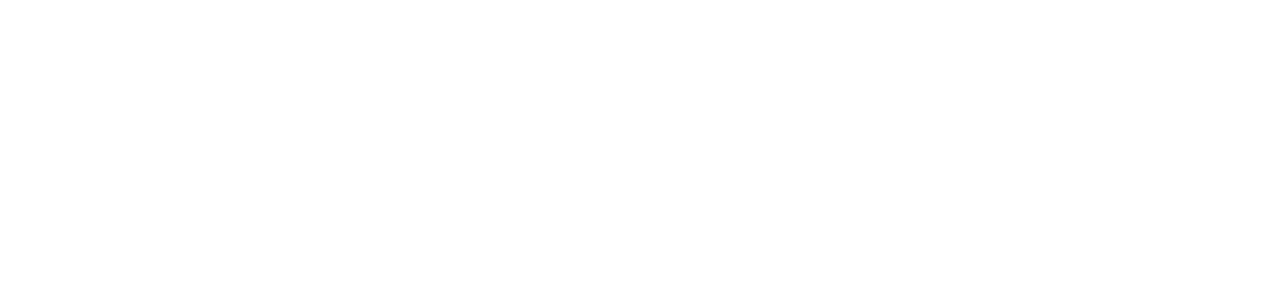
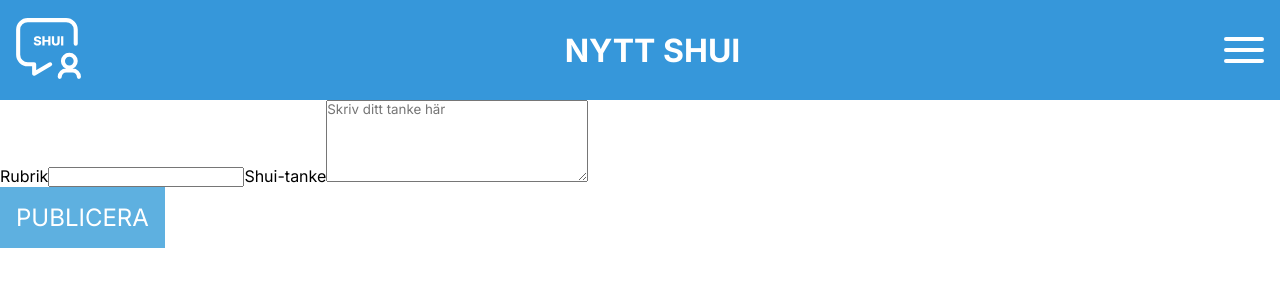
Before and after one commit to lammai442/shui-message-board-app, a React (Vite) app in the folder shui-frontend/: page /shuimessage in a window 1280 px wide. Before the commit this address had no page. Shown: the top 300 px of the page. Built offline with nearby package versions, Linux system fonts and the light colour scheme; sample sign-in values are in the browser's storage.

Commit message:
Added inputs field to shui message page

```diff
--- a/shui-frontend/src/App.jsx
+++ b/shui-frontend/src/App.jsx
@@ -5,6 +5,7 @@
 import ShowMsg from './components/ShowMsg/ShowMsg';
 import ProfilePage from './pages/ProfilePage/ProfilePage';
 import MessagePage from './pages/MessagePage/MessagePage';
+import ShuiMessagePage from './pages/ShuiMessagePage/ShuiMessagePage';
 
 function App() {
 	return (
@@ -16,6 +17,7 @@
 					<Route path='/' element={<HomePage />} />
 					<Route path='/profile' element={<ProfilePage />} />
 					<Route path='/messages' element={<MessagePage />} />
+					<Route path='/shuimessage' element={<ShuiMessagePage />} />
 				</Route>
 			</Routes>
 			<ShowMsg />
--- a/shui-frontend/src/components/Nav/Nav.jsx
+++ b/shui-frontend/src/components/Nav/Nav.jsx
@@ -5,6 +5,7 @@
 import { RiArrowRightSLine } from 'react-icons/ri';
 import shuiLogoBlackBold from '../../assets/logo/shui-logo-black-bold.svg';
 import shuiLogoGroupBlack from '../../assets//logo/shui-logo-group-black-bold.svg';
+import shuiLogoBlackWrite from '../../assets//logo/shui-logo-black-write.svg';
 import Button from '../Button/Button';
 
 function Nav({ openMenu, setOpenMenu }) {
@@ -20,9 +21,14 @@
 			route: '/',
 		},
 		{
-			title: 'Meddelanden',
-			subtitle: 'Överblick över dina meddelanden',
-			// Icon: CgProfile,
+			title: 'Nytt Shui',
+			subtitle: 'Sprid en ny tanke',
+			customIcon: shuiLogoBlackWrite,
+			route: '/shuimessage',
+		},
+		{
+			title: 'Dina Shui',
+			subtitle: 'Överblick över dina tankar',
 			customIcon: shuiLogoBlackBold,
 			route: '/messages',
 		},
--- a/shui-frontend/src/components/RegisterForm/RegisterForm.jsx
+++ b/shui-frontend/src/components/RegisterForm/RegisterForm.jsx
@@ -7,7 +7,7 @@
 import { registerApi } from '../../api/auth.js';
 import { generateNb } from '../../utils/generateNb.js';
 import { useMessageStore } from '../../stores/useMessageStore.js';
-import { validateUser } from '../../utils/validateUser.js';
+import { validateUser } from '../../utils/validators.js';
 import Button from '../Button/Button.jsx';
 
 function RegisterForm({ setLoginForm }) {
--- a/shui-frontend/src/pages/AuthPage/AuthPage.css
+++ b/shui-frontend/src/pages/AuthPage/AuthPage.css
@@ -1,13 +1,25 @@
 .auth__top-hero {
 	width: 100%;
-	height: 30vh;
 	background-color: var(--main-bg-color);
-	display: grid;
-	place-content: center;
+	display: flex;
+	flex-direction: column;
+	align-items: center;
+	padding: 1.5rem 0;
+	gap: 0.5rem;
 }
 
 .auth__hero-logo {
-	width: 200px;
+	width: 170px;
+}
+
+.auth__title,
+.auth__subtitle {
+	text-align: center;
+	color: var(--white-text-color);
+}
+
+.auth__subtitle {
+	font-size: var(--font-size-h4);
 }
 
 .auth__main-wrapper {
--- a/shui-frontend/src/pages/AuthPage/AuthPage.jsx
+++ b/shui-frontend/src/pages/AuthPage/AuthPage.jsx
@@ -14,6 +14,12 @@
 					alt='Image of logo'
 					className='auth__hero-logo'
 				/>
+				<section className='auth__text'>
+					<h1 className='auth__title'>Gör dina tankar synliga</h1>
+					<h2 className='auth__subtitle'>
+						Dela vad du tycker, följ vad andra tänker
+					</h2>
+				</section>
 			</section>
 			<main className='auth__main-wrapper'>
 				{loginForm ? (
--- a/shui-frontend/src/pages/HomePage/HomePage.jsx
+++ b/shui-frontend/src/pages/HomePage/HomePage.jsx
@@ -2,13 +2,18 @@
 import Header from '../../components/Header/Header';
 import './HomePage.css';
 import shuiLogoWhiteWrite from '../../assets/logo/shui-logo-white-write.svg';
+import { useNavigate } from 'react-router-dom';
 
 function HomePage() {
+	const navigate = useNavigate();
 	return (
 		<div>
 			<Header title={'HEM'} />
 			<main></main>
-			<Button className={'btn__shui-msg'} iconLeft={shuiLogoWhiteWrite}>
+			<Button
+				className={'btn__shui-msg'}
+				iconLeft={shuiLogoWhiteWrite}
+				onClick={() => navigate('/shuimessage')}>
 				Nytt Shui
 			</Button>
 		</div>
--- a/shui-frontend/src/pages/ProfilePage/ProfilePage.jsx
+++ b/shui-frontend/src/pages/ProfilePage/ProfilePage.jsx
@@ -6,7 +6,7 @@
 import { useMessageStore } from '../../stores/useMessageStore';
 import { generateNb } from '../../utils/generateNb';
 import FormField from '../../components/FormField/FormField';
-import { validateUser } from '../../utils/validateUser';
+import { validateUser } from '../../utils/validators';
 import { updateUserApi } from '../../api/auth';
 import Button from '../../components/Button/Button';
 
--- /dev/null
+++ b/shui-frontend/src/pages/ShuiMessagePage/ShuiMessagePage.css
@@ -0,0 +1,3 @@
+.form__shui-msg {
+	width: 100%;
+}
--- /dev/null
+++ b/shui-frontend/src/pages/ShuiMessagePage/ShuiMessagePage.jsx
@@ -0,0 +1,48 @@
+import './ShuiMessagePage.css';
+import Header from '../../components/Header/Header';
+import Button from '../../components/Button/Button';
+import FormField from '../../components/FormField/FormField';
+import { useRef } from 'react';
+import { validateMessage } from '../../utils/validators';
+
+function ShuiMessagePage() {
+	const titleRef = useRef();
+	const messageRef = useRef();
+
+	const handleSubmit = (e) => {
+		e.preventDefault();
+
+		const validMessage = validateMessage(
+			titleRef.current.value,
+			messageRef.current.value
+		);
+	};
+	return (
+		<div>
+			<Header title={'NYTT SHUI'} />
+			<main>
+				<form className='form__shui-msg' onSubmit={handleSubmit}>
+					<label>
+						Rubrik
+						<input type='text' required ref={titleRef} />
+					</label>
+					<label>
+						Shui-tanke
+						<textarea
+							type='text'
+							ref={messageRef}
+							rows='5'
+							cols='30'
+							required
+							placeholder='Skriv ditt tanke här'></textarea>{' '}
+					</label>
+					<Button className={'btn__form'} type={'submit'}>
+						PUBLICERA
+					</Button>
+				</form>
+			</main>
+		</div>
+	);
+}
+
+export default ShuiMessagePage;
--- a/shui-frontend/src/utils/validateUser.js
+++ b/shui-frontend/src/utils/validators.js
@@ -1,7 +1,10 @@
+export const validateMessage = () => {};
+
 export const validateUser = ({ username, password, email }) => {
 	if (username) {
-		if (!username || username.length < 5 || username.length > 10) {
-			return 'Användarnamn måste vara mellan 5 och 10 tecken lång.';
+		const userPattern = /^[A-Za-z0-9]{5,}$/;
+		if (!username || username.length < 5 || !userPattern.test(username)) {
+			return 'Användarnamn måste vara minst 5 tecken och bara bokstäver och siffror.';
 		}
 	}
 
```
Also changed, not shown: shui-frontend/src/assets/logo/shui-logo-black-write.svg (added), 1 other file (tests, documents, lock files or other folders).
